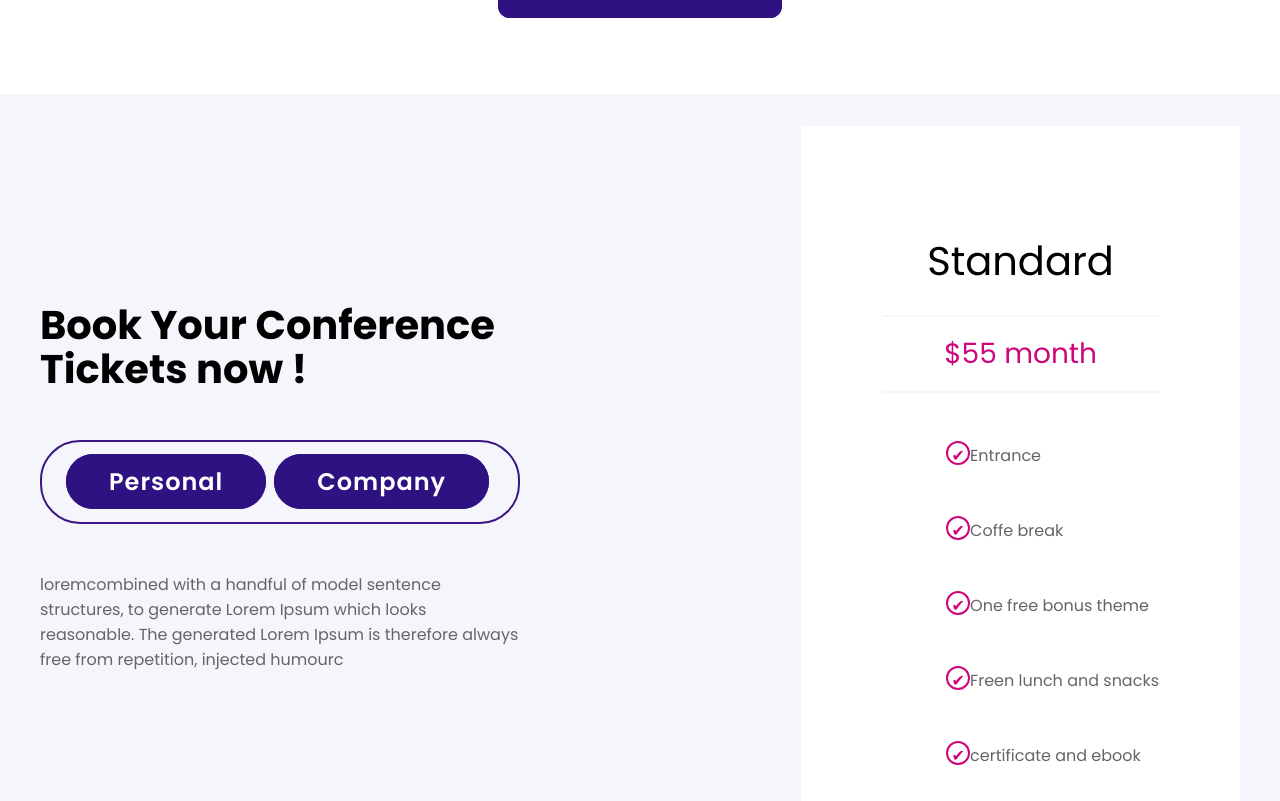
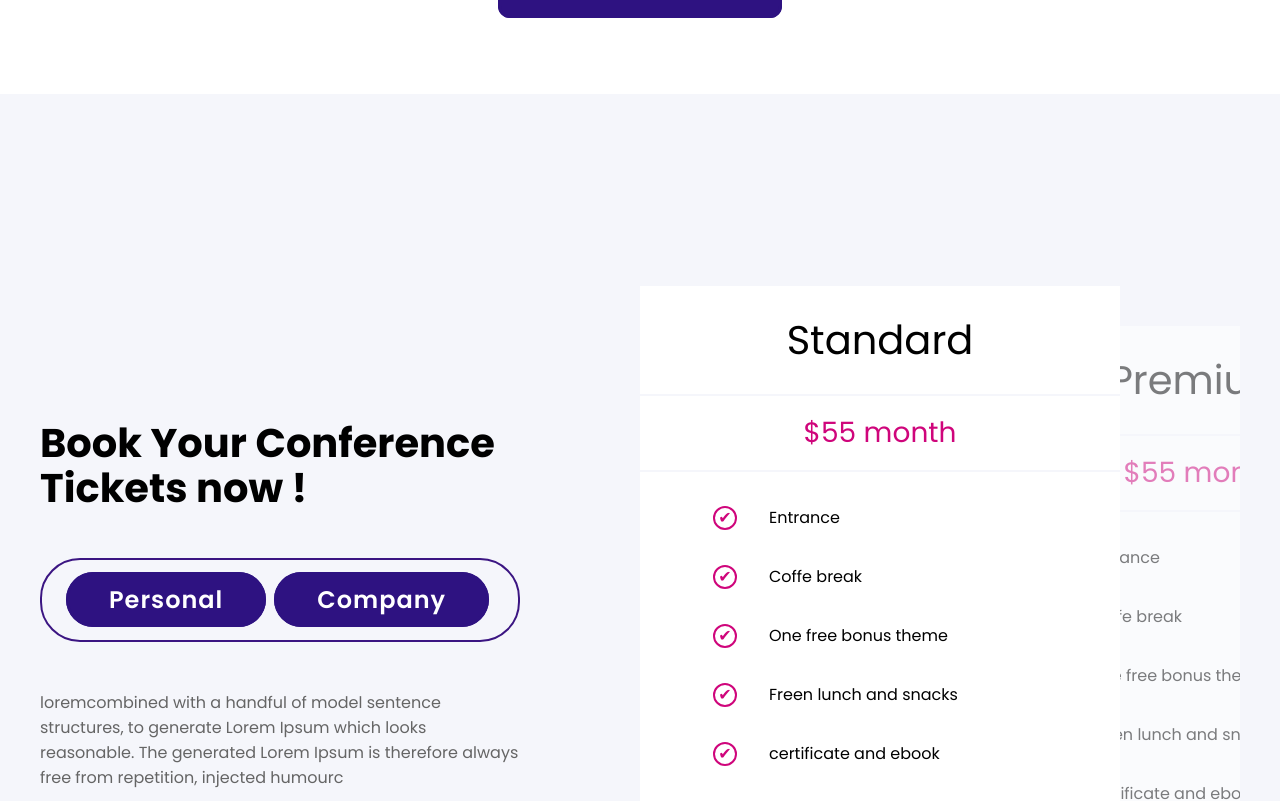
Before and after one commit to rama11996/EventTalk, a Nuxt app: page / in a window 1280 px wide. Shown: the part 5381-6182 px from the top of the page. Built offline with nearby package versions, Linux system fonts and the light colour scheme.

Commit message:
Add ticket absolute css

```diff
--- a/components/sections/Tickets.vue
+++ b/components/sections/Tickets.vue
@@ -7,12 +7,15 @@ section.tickets
         a.btn.btn.primary-small Personal
         a.btn.btn.primary-small Company
       p loremcombined with a handful of model sentence structures, to generate Lorem Ipsum which looks reasonable. The generated Lorem Ipsum is therefore always free from repetition, injected humourc
-    ul.pricing(v-for="(p, i) in pricing", :key="i")
-      li.price-item
+    .pricing
+      .price-card(v-for="(p, i) in pricing", :key="i", :class="p.type.toLowerCase()")
         h2 {{ p.type }}
         h4 {{ p.price }}
-        .feature(v-for="(f, j) in p.features" :key="i")
-          p {{ f }}
+        ul
+          li.feature(v-for="(f, j) in p.features" :key="j")
+            span {{ f }}
+        .cta
+          a.btn.btn-primary Buy Ticket
 </template>
 <script>
 export default {
@@ -81,12 +84,13 @@ p
   padding-top: $space*3
 
 .pricing
-  // flex: 1
+  flex: 1
+  .price-card
     background: $white
-  padding: $space*5
     text-align: center
-  &:last-child
-    display: none
+    width: 30rem
+    height: 40rem
+    margin: 1rem
   h2
     font-weight: normal
     border-bottom: 2px solid $neutral
@@ -96,10 +100,11 @@ p
     color: $event-actionpink
     border-bottom: 2px solid $neutral
     padding: $space
+  .cta
+    padding-top: $space*2
   .feature
     text-align: left
-    p
-      margin-left: $space*2
+    margin: $space*2
     &:before
       content: '\2714'
       color: $event-actionpink
@@ -109,5 +114,18 @@ p
       height: 1.5rem
       display: inline-block
       text-align: center
-        margin-left: 2rem
+      margin-right: 2rem
+
+//Animations
+.pricing
+  position: relative
+  height: 60rem
+  .price-card
+    @include absolute
+    &.standard
+      z-index: 1
+    &.premium
+      transform: translateX(20rem)
+      opacity: 0.5
+      height: 35rem
 </style>
```
Lines whose indentation alone changed are shown as unchanged.
